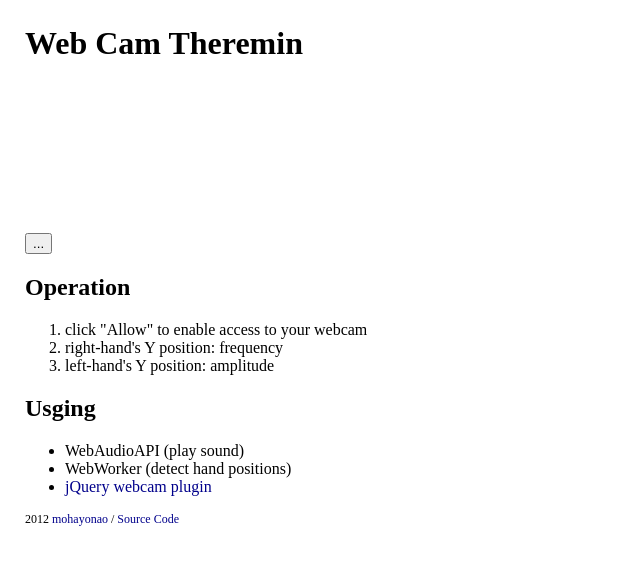
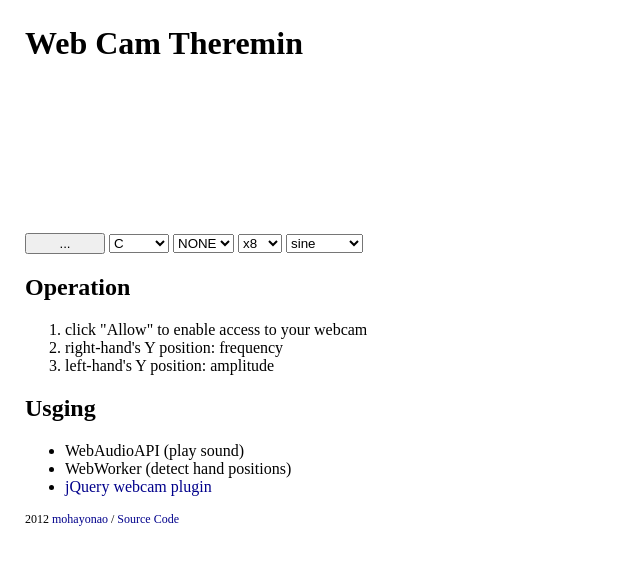
Before and after one commit to mohayonao/mohayonao.herokuapp.com, a web app: file views/theremin.html in a window 1280 px wide. Shown: the top 565 px of the page, without its empty margins (0-640 px from the left). Run offline with its HTML, style and script files only (its server is not run), Linux system fonts and the light colour scheme; some libraries are stand-ins or nearby versions.

Commit message:
スケール機能追加

```diff
--- a/public/javascripts/theremin.js
+++ b/public/javascripts/theremin.js
@@ -15,10 +15,10 @@
         var width, height;
         var isPlaying  = false;
         var recentData = null;
-
         width  = 320;
         height = 240;
 
+        // Camera
         var worker = new Worker("/javascripts/theremin.js");
         worker.addEventListener("message", function(event) {
             recentData = event.data;
@@ -96,6 +96,54 @@
         }());
 
 
+        //
+        var WAVELET_LENGTH = 1024;
+        var SCALES = [
+            ["Ionian"    , [0,2,4,5,7,9,11]], // C D E F G A B
+            ["Dorian"    , [0,2,3,5,7,9,10]], // C D Eb F G A Bb
+            ["Phrigian"  , [0,1,3,5,7,8,10]], // C Db Eb F G Ab Bb
+            ["Lydian"    , [0,1,4,6,7,9,11]], // C D E F# G A B
+            ["Mixolydian", [0,2,4,5,7,9,10]], // C D E F G A Bb
+            ["Aeolian"   , [0,2,3,5,7,8,10]], // C D Eb F G Ab Bb
+            ["Locrian"   , [0,1,3,5,6,8,10]], // C Db Eb F Gb Ab Bb
+
+            ["Chromatic" , [0,1,2,3,4,5,6,7,8,9,10,11]],
+            ["Wholetone" , [0,2,4,6,8,10]],
+
+            ["mHarmonic" , [0,2,3,5,7,8,11]], // C D Eb F G Ab B
+
+            ["Dim"       , [0,2,3,5,6,8,9,11]], // C D Eb F Gb G# A B
+            ["ComDim"    , [0,1,3,4,6,7,9,10]], // C Db Eb bF bG G A Bb
+            ["mPenta"    , [0,3,5,7,10]], // C Eb F G Bb
+            ["MPenta"    , [0,2,4,7,9]],  // C D E G A
+
+            ["Raga1", [0,1,4,6,7,9,11]], // C Db E F# G A B
+            ["Raga2", [0,1,4,6,7,8,11]], // C Db E F# G Ab B
+            ["Raga3", [0,1,3,6,7,8,11]], // C Db Eb F# G Ab B
+
+            ["Hungarian" , [0,2,3,6,7,9,11]], // C D Eb F# G A B
+            ["Spain", [0,1,3,4,5,7,8,10]], // C Db Eb E F G Ab Bb
+            ["Gypsy", [0,1,4,5,7,8,11]], // C Db E F G Ab B
+            ["Egypt", [0,2,3,6,7,8,11]], // C D Eb F# G Ab B
+
+            ["Pelog" , [0,1,3,7,8]], // C Db Eb G Ab
+            ["Japan" , [0,2,4,7,9]], // C D E G A
+            ["Ryukyu", [0,4,5,7,11]], // C E F G B
+        ];
+        var ScaleTable = (function() {
+            var map;
+            var i, option;
+            map = {};
+            for (i = 0; i < SCALES.length; i++) {
+                option = $(document.createElement("option"))
+                    .attr("value", SCALES[i][0]).text(SCALES[i][0]);
+                $("#scale").append(option);
+                map[SCALES[i][0]] = SCALES[i][1];
+            }
+            return map;
+        }());
+
+
         var Theremin = (function() {
             var Theremin = function() {
                 initialize.apply(this, arguments);
@@ -112,12 +160,12 @@
                 this._vibratoPhase = 0.0;
                 this._vibratoPhaseStep = (WAVELET_LENGTH * 4) / sys.SAMPLERATE;
                 this._tremoloPhase = 0.0;
-                this._tremoloPhaseStep = (WAVELET_LENGTH * 4) / sys.SAMPLERATE;
+                this._tremoloPhaseStep = (WAVELET_LENGTH * 3) / sys.SAMPLERATE;
                 this._efx = new Reverb(sys);
                 this._efx.setDepth(0.25);
+                this.setWavelet("sine");
             };
 
-            var WAVELET_LENGTH = 1024;
             var sinetable = (function() {
                 var list, i, x;
                 list = new Float32Array(WAVELET_LENGTH);
@@ -137,6 +185,7 @@
                 var i, imax;
                 stream = this._stream;
                 samplerate = this.sys.SAMPLERATE;
+                wavelet = this._wavlet;
                 freq1 = this._freq1;
                 freq2 = this._freq2;
                 amp1 = this._amp1;
@@ -148,10 +197,10 @@
                 tremoloPhaseStep = this._tremoloPhaseStep;
                 for (i = 0, imax = stream.length; i < imax; i++) {
                     amp3 = (sinetable[(tremoloPhase|0) % WAVELET_LENGTH] * 0.2) + 1.0;
-                    stream[i] = sinetable[(phase|0) % WAVELET_LENGTH] * amp1 * amp3;
+                    stream[i] = wavelet[(phase|0) % WAVELET_LENGTH] * amp1 * amp3;
                     freq1 += (freq2 - freq1) * 0.00010;
                     amp1  += (amp2  - amp1 ) * 0.00010;
-                    freq3 = (sinetable[(vibratoPhase|0) % WAVELET_LENGTH]) * 8;
+                    freq3 = (sinetable[(vibratoPhase|0) % WAVELET_LENGTH]) * 6;
                     phase += (WAVELET_LENGTH * (freq1 + freq3)) / samplerate;
                     vibratoPhase += vibratoPhaseStep;
                     tremoloPhase += tremoloPhaseStep;
@@ -171,6 +220,35 @@
             $this.setAmplitude = function(amplitude) {
                 this._amp2 = amplitude;
             };
+            $this.setWavelet = (function() {
+                var map = {
+                    "sine": function(x) { return Math.sin(2 * Math.PI * x);  },
+                    "triangle": function(x) { x -= 0.25; return 1.0 - 4.0 * Math.abs(Math.round(x) - x); },
+                    "sawtooth": function(x) { return +2.0 * (x - Math.round(x)); },
+                    "square": function(x) { return (x < 0.5) ? -.5 : +.5; },
+                    "pwm10": function(x) { return (x < 0.1) ? -.5 : +.5; },
+                    "pwm20": function(x) { return (x < 0.2) ? -.5 : +.5; },
+                    "pwm30": function(x) { return (x < 0.3) ? -.5 : +.5; },
+                    "pwm40": function(x) { return (x < 0.4) ? -.5 : +.5; },
+                };
+                var k, list, func;
+                for (k in map) {
+                    list = new Float32Array(WAVELET_LENGTH);
+                    func = map[k];
+                    for (i = 0; i < WAVELET_LENGTH; i++) {
+                        list[i] = func(i / WAVELET_LENGTH);
+                    }
+                    map[k] = list;
+                }
+
+                return function(name) {
+                    if (name in map) {
+                        this._wavlet = map[name];
+                    } else {
+                        this._wavlet = map["sine"];
+                    }
+                };
+            }());
 
             return Theremin;
         }());
@@ -278,16 +356,42 @@
 
         var theremin = new Theremin(player);
 
-        var freqTable = (function() {
-            var list, dx;
-            var i;
-            list = new Float32Array(240);
-            dx   = Math.pow(2.0, 1.0 / (12 * 8));
-            for (i = 0; i < 240; i++) {
-                list[239-i] = 220.0 * Math.pow(dx, i);
+        var mtof = (function() {
+            var list, i;
+            list = new Float32Array(128);
+            for (i = 0; i < 128; i++) {
+                list[i] = 440.0 * Math.pow(Math.pow(2, (1 / 12)), (i - 69));
             }
             return list;
         }());
+
+        var freqTable = null;
+        var setScale = function(key, scale, res) {
+            var scaletable
+            var list, dx, y, dy, midi;
+            var i;
+            key = key|0;
+            list = new Float32Array(height);
+            scaletable = ScaleTable[scale];
+            if (!scaletable) {
+                dx   = Math.pow(2.0, 1.0 / (12 * 8));
+                for (i = 0; i < height; i++) {
+                    list[height-i-1] = 220.0 * Math.pow(dx, i);
+                }
+            } else {
+                dy = height / (res|0);
+                for (i = 0; i < height; i++) {
+                    y = ((i / dy)|0)-2;
+                    midi = scaletable[(y + scaletable.length) % scaletable.length];
+                    midi += Math.floor(y / scaletable.length) * 12;
+                    midi += key + 48 + 12;
+                    list[height-i-1] = mtof[midi];
+                }
+            }
+            freqTable = list;
+        };
+
+
 
         var ampTable = (function() {
             var list, dx;
@@ -299,11 +403,10 @@
             }
             return list;
         }());
-        console.log(ampTable);
-
 
         theremin.setFrequency(440);
         theremin.setAmplitude(0.10);
+        setScale(null, "NONE", 0);
 
         $("#play").on("click", function() {
             if (! isPlaying) {
@@ -314,6 +417,19 @@
                 $(this).text("SOUND ON");
             }
             isPlaying = !isPlaying;
+        });
+
+        $("#key").on("change", function() {
+            setScale($(this).val(), $("#scale").val(), $("#res").val());
+        });
+        $("#scale").on("change", function() {
+            setScale($("#key").val(), $(this).val(), $("#res").val());
+        });
+        $("#res").on("change", function() {
+            setScale($("#key").val(), $("#scale").val(), $(this).val());
+        });
+        $("#tone").on("change", function() {
+            theremin.setWavelet($(this).val());
         });
     });
 
--- a/views/theremin.html
+++ b/views/theremin.html
@@ -19,7 +19,43 @@
   <body>
     <h1>Web Cam Theremin</h1>
     <canvas id="l-canvas" width="40"></canvas><div id="camera"></div><canvas id="r-canvas" width="40"></canvas>
-    <div><button id="play">...</button></div>
+    <div>
+      <button id="play" style="width:80px">...</button>
+      <select id="key">
+        <option value="0">C</option>
+        <option value="1">C#/Db</option>
+        <option value="2">D</option>
+        <option value="3">D#/Eb</option>
+        <option value="4">E</option>
+        <option value="5">F</option>
+        <option value="6">F#/Gb</option>
+        <option value="7">G</option>
+        <option value="8">G#/Ab</option>
+        <option value="9">A</option>
+        <option value="10">A#/Bb</option>
+        <option value="11">B</option>
+      </select>
+      <select id="scale">
+        <option value="NONE">NONE</option>
+        <option value="Ionian">Major</option>
+        <option value="Aeolian">Minor</option>
+      </select>
+      <select id="res">
+        <option value="6">x6</option>
+        <option value="8" selected>x8</option>
+        <option value="12">x12</option>
+      </select>
+      <select id="tone">
+        <option value="sine">sine</option>
+        <option value="triangle">tri</option>
+        <option value="sawtooth">saw</option>
+        <option value="square">square</option>
+        <option value="pwm10">pwm10%</option>
+        <option value="pwm20">pwm20%</option>
+        <option value="pwm30">pwm30%</option>
+        <option value="pwm40">pwm40%</option>
+      </select>
+    </div>
     <h2>Operation</h2>
     <ol>
       <li>click "Allow" to enable access to your webcam</li>
```
